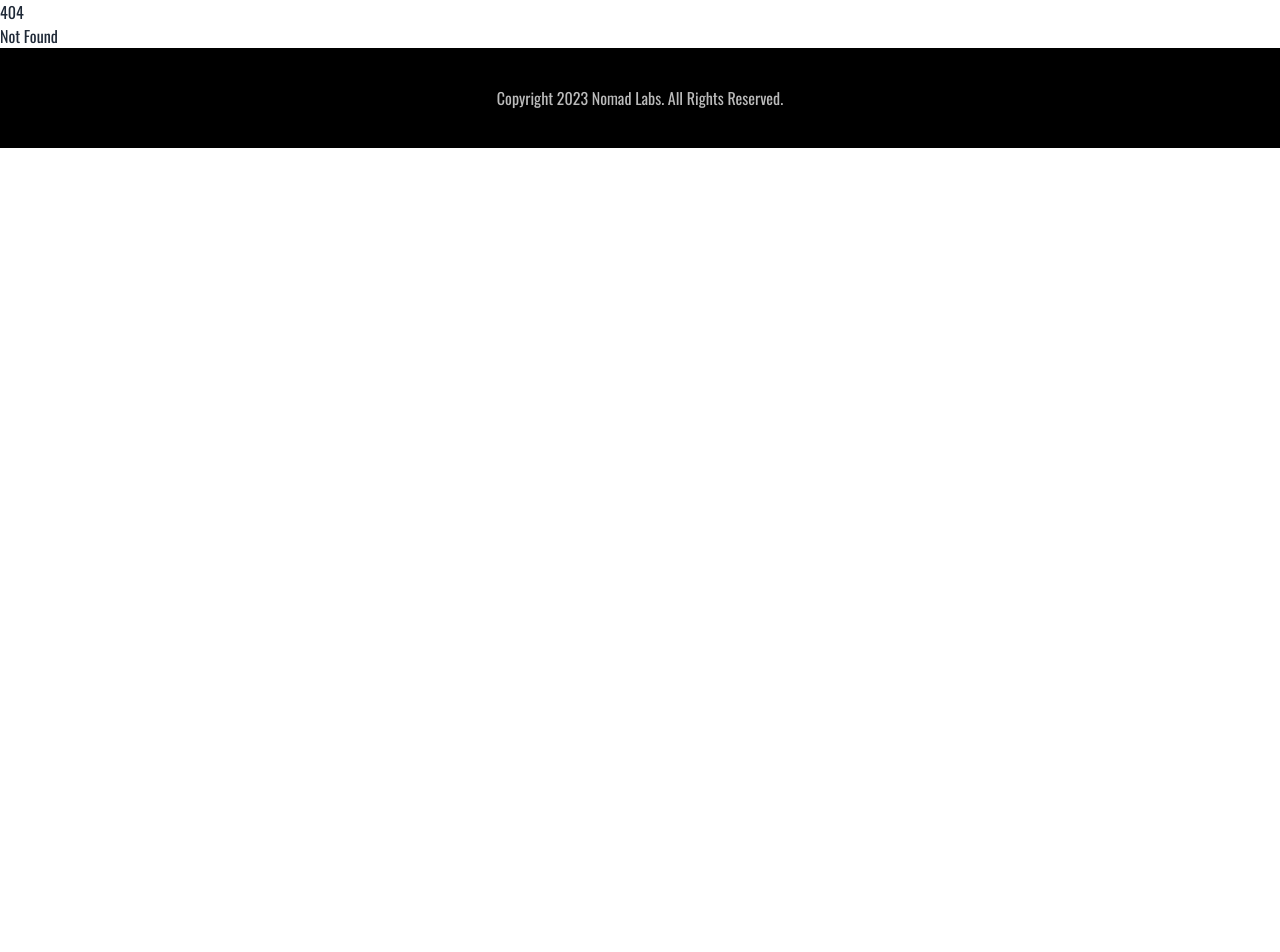
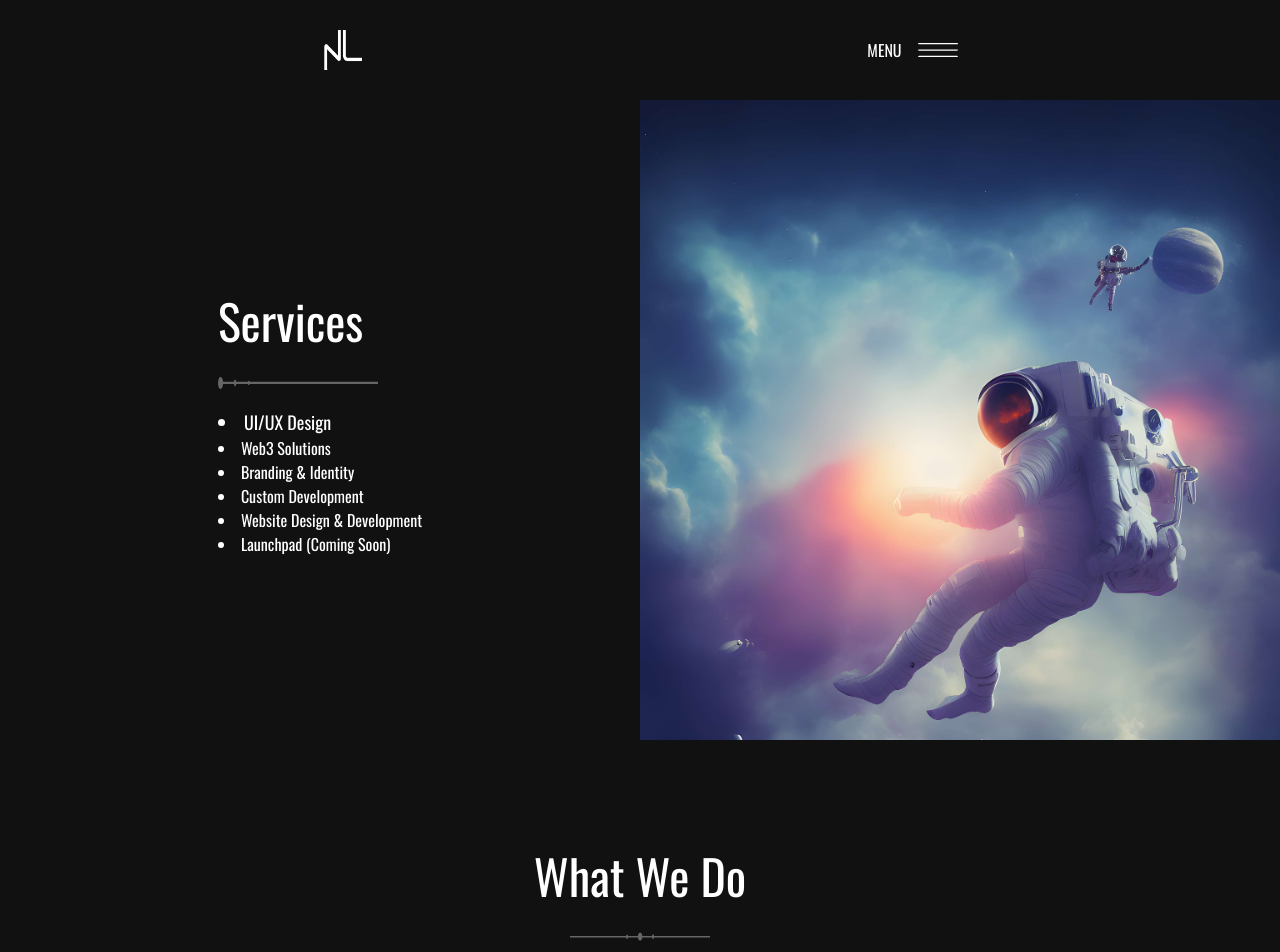
Before and after one commit to lteh0002/nomadlabs-mintsite, a SvelteKit app: page /ourservices in a window 1280 px wide. Before the commit this address had no page. Shown: the top 952 px of the page. Before the commit the page ends 800 px from the top, so only its background shows below. Built offline with nearby package versions, Linux system fonts and the light colour scheme.

Commit message:
Services page added

```diff
--- a/src/app.css
+++ b/src/app.css
@@ -7,3 +7,8 @@
 * {
   font-family: 'Oswald', sans-serif;
 }
+
+html, body {
+  max-width: 100%;
+  overflow-x: hidden;
+}
--- a/src/app.html
+++ b/src/app.html
@@ -7,7 +7,7 @@
 		<meta name="viewport" content="width=device-width" />
 		%sveltekit.head%
 	</head>
-	<body data-sveltekit-preload-data="hover" class="flex flex-col min-w-screen">
+	<body data-sveltekit-preload-data="hover" class="flex flex-col max-w-screen">
 		<div style="display: contents">%sveltekit.body%</div>
 	</body>
 </html>
--- a/src/routes/Contact.svelte
+++ b/src/routes/Contact.svelte
@@ -45,8 +45,8 @@
 
 <style>
   #contact {
-    min-height: 900px;
-    height: 900px;
+    min-height: 750px;
+    height: 750px;
   }
 
   #contact {
--- a/src/routes/Footer.svelte
+++ b/src/routes/Footer.svelte
@@ -1,4 +1,4 @@
-<div class="flex justify-center items-center min-[100px] h-[100px] bg-black">
+<div class="flex justify-center items-center h-[100px] bg-black min-w-[100vw]">
   <h1 class="text-[16px] text-[#BBBBBB]">
     Copyright 2023 Nomad Labs. All Rights Reserved.
   </h1>
--- a/src/routes/Header.svelte
+++ b/src/routes/Header.svelte
@@ -48,11 +48,11 @@
   </div>
   <div class="pl-[60px]">
     <ul class="text-white pt-[100px] text-[48px]">
-      <li><a href="#">Home</a></li>
-      <li><a href="#">About</a></li>
-      <li><a href="#">Services</a></li>
-      <li><a href="#">Mint</a></li>
-      <li><a href="#">Contact</a></li>
+      <li><a href="/">Home</a></li>
+      <li><a href="/">About</a></li>
+      <li><a href="/ourservices">Services</a></li>
+      <li><a href="/mint">Mint</a></li>
+      <li><a href="/contact">Contact</a></li>
     </ul>
   </div>
 </nav>
--- a/src/routes/NormalHeader.svelte
+++ b/src/routes/NormalHeader.svelte
@@ -48,18 +48,18 @@
   </div>
   <div class="pl-[60px]">
     <ul class="text-white pt-[100px] text-[48px]">
-      <li><a href="#">Home</a></li>
-      <li><a href="#">About</a></li>
-      <li><a href="#">Services</a></li>
-      <li><a href="#">Mint</a></li>
-      <li><a href="#">Contact</a></li>
+      <li><a href="/">Home</a></li>
+      <li><a href="/">About</a></li>
+      <li><a href="/ourservices">Services</a></li>
+      <li><a href="/mint">Mint</a></li>
+      <li><a href="/contact">Contact</a></li>
     </ul>
   </div>
 </nav>
 
 <header
   id="nav"
-  class="h-[100px] flex items-center justify-between px-[70px] z-50 sticky-nav background"
+  class="h-[100px] flex items-center justify-around px-[70px] z-50 sticky-nav background"
 >
   <img
     id="logo"
@@ -108,8 +108,8 @@
   nav {
     position: fixed;
     top: 0;
-    right: -60%;
-    width: 60%;
+    right: -50%;
+    width: 50%;
     height: 100%;
     background-color: #333;
     transition: all 0.5s ease-in-out;
@@ -121,10 +121,10 @@
   }
 
   .sticky-nav {
-    /* position: fixed; */
+    position: relative;
     width: 100vw;
-    /* top: 0; */
-    /* transition: all 0.5s ease-in-out; */
+    top: 0;
+    transition: all 0.5s ease-in-out;
   }
 
   .background {
--- a/src/routes/contact/+page.svelte
+++ b/src/routes/contact/+page.svelte
@@ -3,8 +3,8 @@
 </script>
 
 <NormalHeader />
-<div class="flex flex-1 min-h-screen justify-between items-center bg-[#111111]">
-  <div class="flex justify-center min-w-[45%] h-full w-full">
+<div class="flex min-h-screen items-center bg-[#111111] min-w-[100vw]">
+  <div class="flex justify-center min-w-[50%] h-full w-full">
     <div class="flex flex-col gap-[20px] text-white">
       <h1 class="text-[48px]">Talk to Us</h1>
       <svg
@@ -39,6 +39,6 @@
     </div>
   </div>
   <div class="flex justify-center">
-    <img src="/floatingspaceman.jpeg" class="min-w-[880px] min-h-full" alt="" />
+    <img src="/floatingspaceman.jpeg" class="min-w-[50%] min-h-full" alt="" />
   </div>
 </div>
--- a/src/routes/mint/+page.svelte
+++ b/src/routes/mint/+page.svelte
@@ -3,8 +3,8 @@
 </script>
 
 <NormalHeader />
-<div class="flex flex-1 min-h-screen justify-between items-center bg-[#111111]">
-  <div class="flex justify-center min-w-[45%] h-full w-full">
+<div class="flex flex-1 justify-between items-center bg-[#111111] min-w-[100vw]">
+  <div class="flex justify-center min-w-[50%] h-full w-full">
     <div class="flex flex-col gap-[20px] text-white">
       <h1 class="text-[48px]">Mint</h1>
       <svg
@@ -30,15 +30,13 @@
           </clipPath>
         </defs>
       </svg>
-      <p class="text-[18px]">
-        Coming Soon
-      </p>
+      <p class="text-[18px]">Coming Soon</p>
       <!-- <ul>
         <li class="text-[18px]">hello@nomadlabs.space</li>
       </ul> -->
     </div>
   </div>
-  <div class="flex justify-center">
-    <img src="/floatingspaceman.jpeg" class="min-w-[880px] min-h-full" alt="" />
+  <div class="flex min-w-[50%]">
+    <img src="/floatingspaceman.jpeg" class="min-w-full min-h-full" alt="" />
   </div>
 </div>
--- a/src/routes/about/+page.svelte
+++ b/src/routes/ourservices/+page.svelte
@@ -1,5 +1,7 @@
 <script>
   import { onMount } from "svelte";
+  import NormalHeader from "../NormalHeader.svelte";
+  import Contact from "../Contact.svelte";
   onMount(async () => {
     const indicators = document.getElementsByClassName("indicator");
     const buttons = document.getElementsByClassName("btn");
@@ -14,8 +16,79 @@
   });
 </script>
 
-<div class="bg-[#111111]">
-  <div class="carousel w-full mt-[100px] ">
+<NormalHeader />
+<div class="bg-[#111111] min-w-[100vw]">
+  <div
+    class="flex flex-1 justify-between items-center bg-[#111111] min-w-[100vw] max-h-screen"
+  >
+    <div class="flex justify-center min-w-[50%] h-full w-full">
+      <div class="flex flex-col gap-[20px] text-white">
+        <h1 class="text-[48px]">Services</h1>
+        <svg
+          width="160"
+          height="12"
+          viewBox="0 0 160 12"
+          fill="none"
+          xmlns="http://www.w3.org/2000/svg"
+        >
+          <g clip-path="url(#clip0_21_234)">
+            <path
+              d="M160 4.8365V7.11787H31.7627C31.5687 7.79087 31.215 8.25855 30.8043 8.25855C30.3936 8.25855 30.0285 7.81369 29.8345 7.11787H18.2544C18.0832 8.44106 17.6269 9.39924 17.1135 9.39924C16.6001 9.39924 16.1323 8.46388 15.9726 7.11787H5.09979C4.87161 9.86692 3.83339 11.9544 2.5784 11.9544C1.32341 11.9544 0.285187 9.91255 0.0570068 7.1635V4.88213C0.285187 2.08745 1.32341 0 2.5784 0C3.83339 0 4.8602 2.08745 5.09979 4.8365H15.9726C16.1437 3.51331 16.6001 2.55513 17.1135 2.55513C17.6269 2.55513 18.0947 3.49049 18.2544 4.8365H29.8345C30.0285 4.1635 30.3936 3.69582 30.8043 3.69582C31.215 3.69582 31.5687 4.14068 31.7627 4.8365H160Z"
+              fill="#666666"
+            />
+            <path
+              d="M0.0577054 4.8365V7.11787C0.0344758 6.73797 0.0344758 6.35709 0.0577054 5.97719C0.0344758 5.59729 0.0344758 5.2164 0.0577054 4.8365Z"
+              fill="#666666"
+            />
+          </g>
+          <defs>
+            <clipPath id="clip0_21_234">
+              <rect width="160" height="12" fill="white" />
+            </clipPath>
+          </defs>
+        </svg>
+        <ul class="list-disc list-inside">
+          <li class="text-[18px]">UI/UX Design</li>
+          <li>Web3 Solutions</li>
+          <li>Branding & Identity</li>
+          <li>Custom Development</li>
+          <li>Website Design & Development</li>
+          <li>Launchpad (Coming Soon)</li>
+        </ul>
+      </div>
+    </div>
+    <div class="flex min-w-[50%]">
+      <img src="/floatingspaceman.jpeg" class="min-w-full min-h-full" alt="" />
+    </div>
+  </div>
+  <div class="flex flex-col items-center gap-[20px] pt-[100px]">
+    <h1 class="text-white text-[48px]">What We Do</h1>
+    <svg
+      width="141"
+      height="9"
+      viewBox="0 0 141 9"
+      fill="none"
+      xmlns="http://www.w3.org/2000/svg"
+    >
+      <g clip-path="url(#clip0_21_334)">
+        <path
+          d="M140.19 3.89562V5.48228H84.13C83.98 6.38009 83.58 7.03023 83.13 7.03023C82.68 7.03023 82.27 6.38783 82.13 5.48228H72.33C72.13 7.34756 71.21 8.76394 70.12 8.76394C69.03 8.76394 68.12 7.34756 67.91 5.48228H58.12C57.97 6.38009 57.57 7.03023 57.12 7.03023C56.67 7.03023 56.26 6.38783 56.12 5.48228H0V3.93432H56.11C56.26 3.04425 56.65 2.38637 57.11 2.38637C57.57 2.38637 57.96 3.01329 58.11 3.93432H67.89C68.09 2.0226 69 0.621704 70.1 0.621704C71.2 0.621704 72.1 2.0226 72.31 3.89562H82.12C82.27 3.00555 82.66 2.34767 83.12 2.34767C83.58 2.34767 83.97 2.97459 84.12 3.89562H140.19Z"
+          fill="#666666"
+        />
+      </g>
+      <defs>
+        <clipPath id="clip0_21_334">
+          <rect
+            width="140.19"
+            height="8.14223"
+            fill="white"
+            transform="translate(0 0.621704)"
+          />
+        </clipPath>
+      </defs>
+    </svg>
+  </div>
+  <div class="carousel w-full mt-[60px] ">
     <div
       id="slide1"
       class="carousel-item relative w-full flex justify-center overflow-hidden"
@@ -269,13 +342,14 @@
       </div>
     </div>
   </div>
-  <div class="carousel-indicators mt-[40px]">
+  <div class="carousel-indicators mt-[40px] mb-[80px]">
     <div class="indicator slideone active" />
     <div class="indicator slidetwo" />
     <div class="indicator slidethree" />
     <div class="indicator slidefour" />
     <!-- <div class="indicator slideone"></div> -->
   </div>
+  <Contact />
 </div>
 
 <style>
```
